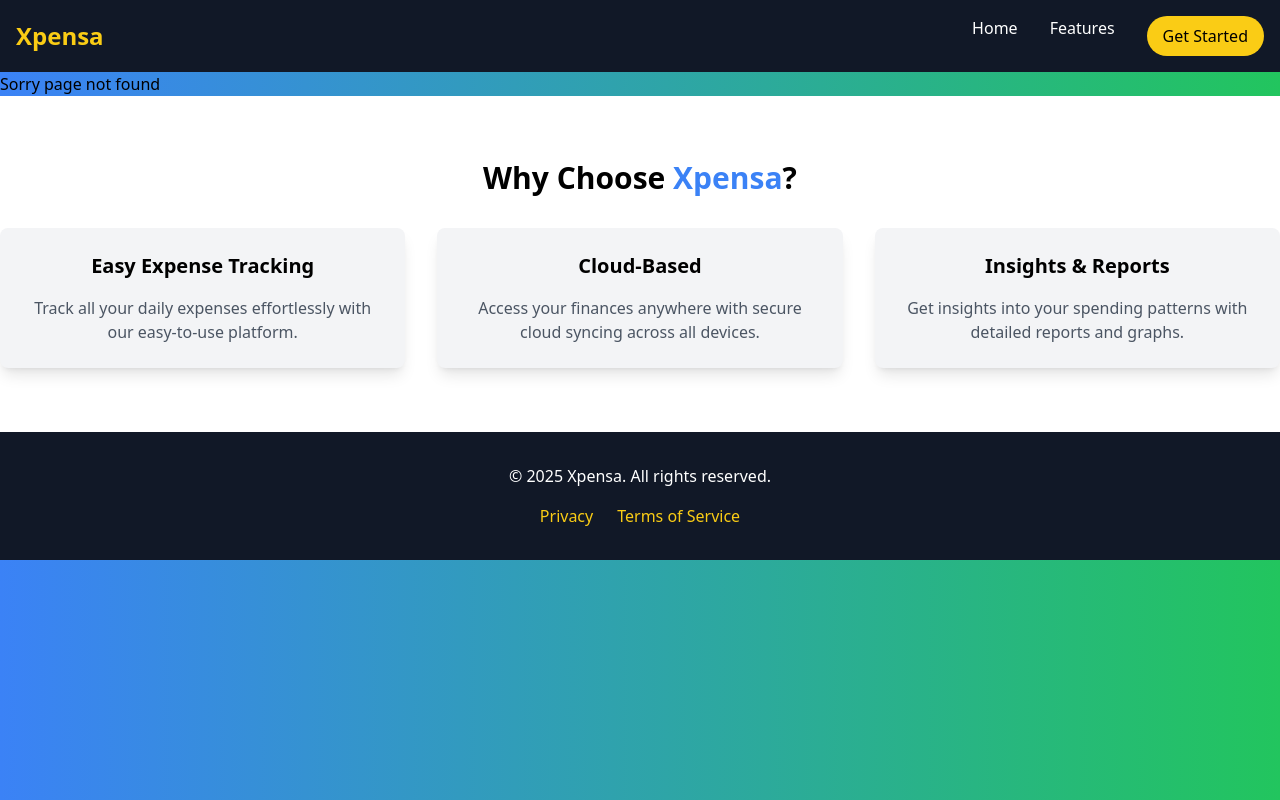
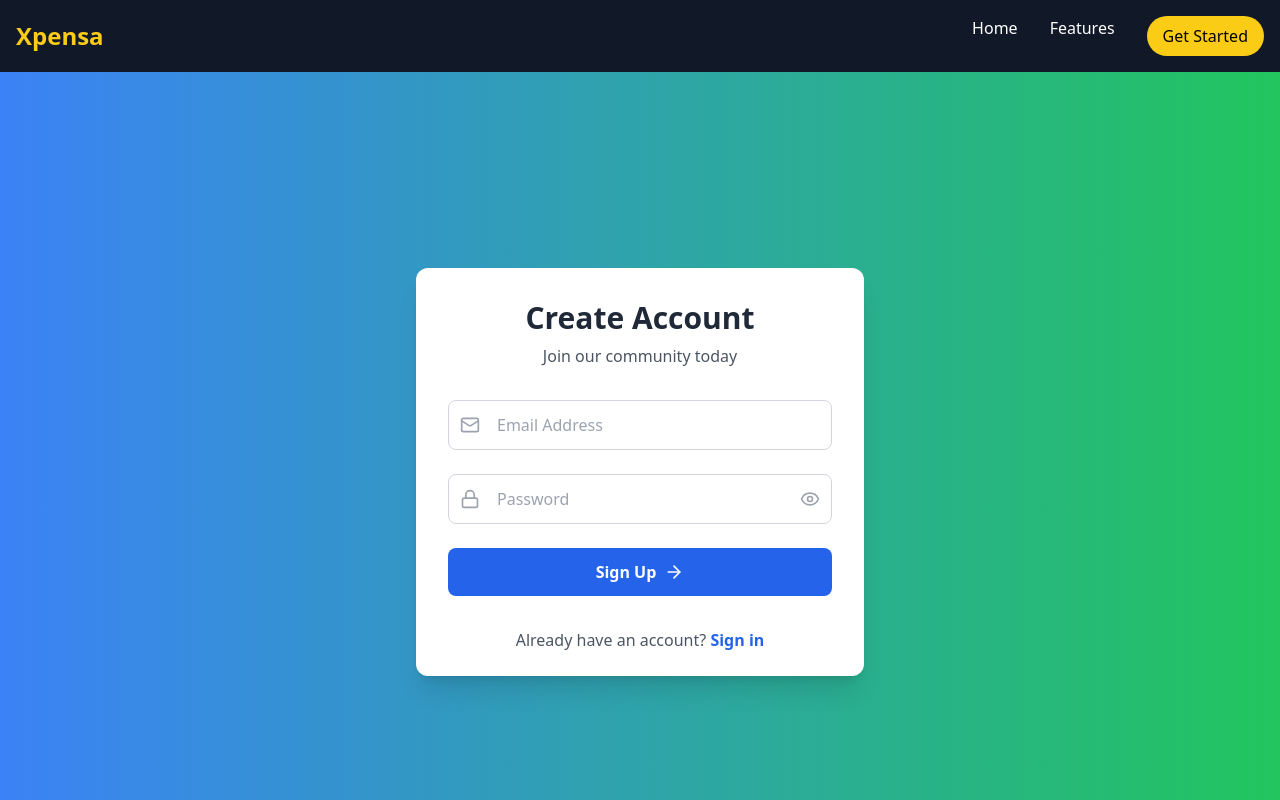
Before and after one commit to rahulyadav6/Expense-Mangement-app, a React (Vite) app in the folder frontend/: page /signin in a window 1280 px wide. Shown: the top 800 px of the page. Built offline with nearby package versions, Linux system fonts and the light colour scheme.

Commit message:
replace anchor link to react router dom link

```diff
--- a/frontend/src/App.jsx
+++ b/frontend/src/App.jsx
@@ -15,7 +15,7 @@ function App() {
           <Route path="/" element={<Layout />}>
           <Route path="/"  element={<Landingpage />} />
           <Route path="/signup" element={<Signuppage />} />
-          <Route path="/login" element={<Loginpage />} />
+          <Route path="/signin" element={<Loginpage />} />
           <Route path="/*" element={<ErrorPage />} />
           </Route>
         </Routes>
--- a/frontend/src/components/Loginpage.jsx
+++ b/frontend/src/components/Loginpage.jsx
@@ -1,9 +1,129 @@
-export function Loginpage(){
-    return(
-        <>
-        <div className="h-screen w-full bg-background">
-            <h1>This is a login page </h1>
+import { useState } from "react";
+import axios from "axios";
+import { Mail, Lock, Eye, EyeOff, ArrowRight, Link } from "lucide-react";
+export function Loginpage() {
+  const [formData, setFormData] = useState({
+    email: "",
+    password: "",
+  });
+  const [showPassword, setShowPassword] = useState(false);
+  const [errors, setErrors] = useState({});
+
+  const validateForm = () => {
+    const newErrors = {};
+    if (!formData.email) {
+      newErrors.email = "Email is required";
+    } else if (!/\S+@\S+\.\S+/.test(formData.email)) {
+      newErrors.email = "Email is invalid";
+    }
+    if (!formData.password) {
+      newErrors.password = "Password is required";
+    } else if (formData.password.length < 6) {
+      newErrors.password = "Password must be at least 6 characters";
+    }
+    return newErrors;
+  };
+
+  const handleSubmit = async (e) => {
+    e.preventDefault();
+    const newErrors = validateForm();
+    if (Object.keys(newErrors).length === 0) {
+      try{
+        await axios.post("http://localhost:3000/api/v1/user/signin",{
+          email: formData.email,
+          password: formData.password
+        } , {
+          headers: {"Content-Type": "application/json"},
+        });
+        alert("Login successful!");
+        <Link to={"/singin"}/>
+        setFormData({ email: "", password: ""});
+      }catch(err){
+        setErrors({ apiError: err.response?.data?.message || "Signup failed!" });
+      }
+    } else {
+      setErrors(newErrors);
+    }
+  };
+
+  const handleChange = (e) => {
+    const { name, value } = e.target;
+    setFormData((prev) => ({
+      ...prev,
+      [name]: value,
+    }));
+    // Clear error when user starts typing
+    if (errors[name]) {
+      setErrors((prev) => ({
+        ...prev,
+        [name]: "",
+      }));
+    }
+  };
+
+  return (
+    <>
+      <div className="min-h-screen  flex items-center justify-center p-4">
+      <div className="max-w-md w-full bg-white rounded-xl shadow-xl overflow-hidden">
+        <div className="px-8 pt-8 pb-6">
+          <h2 className="text-3xl font-bold text-gray-800 text-center mb-2">Create Account</h2>
+          <p className="text-center text-gray-600 mb-8">Join our community today</p>
+
+          <form onSubmit={handleSubmit} className="space-y-6">
+            <div>
+              <div className="relative">
+                <Mail className="absolute left-3 top-1/2 transform -translate-y-1/2 text-gray-400 h-5 w-5" />
+                <input
+                  type="email"
+                  name="email"
+                  placeholder="Email Address"
+                  value={formData.email}
+                  onChange={handleChange}
+                  className={`w-full pl-12 pr-4 py-3 rounded-lg border ${errors.email ? 'border-red-500' : 'border-gray-300'} focus:border-blue-500 focus:ring-2 focus:ring-blue-200 outline-none transition-colors`}
+                />
+              </div>
+              {errors.email && <p className="mt-1 text-sm text-red-500">{errors.email}</p>}
+            </div>
+
+            <div>
+              <div className="relative">
+                <Lock className="absolute left-3 top-1/2 transform -translate-y-1/2 text-gray-400 h-5 w-5" />
+                <input
+                  type={showPassword ? 'text' : 'password'}
+                  name="password"
+                  placeholder="Password"
+                  value={formData.password}
+                  onChange={handleChange}
+                  className={`w-full pl-12 pr-12 py-3 rounded-lg border ${errors.password ? 'border-red-500' : 'border-gray-300'} focus:border-blue-500 focus:ring-2 focus:ring-blue-200 outline-none transition-colors`}
+                />
+                <button
+                  type="button"
+                  onClick={() => setShowPassword(!showPassword)}
+                  className="absolute right-3 top-1/2 transform -translate-y-1/2 text-gray-400 hover:text-gray-600"
+                >
+                  {showPassword ? <EyeOff className="h-5 w-5" /> : <Eye className="h-5 w-5" />}
+                </button>
+              </div>
+              {errors.password && <p className="mt-1 text-sm text-red-500">{errors.password}</p>}
+            </div>
+            <button
+              type="submit"
+              className="w-full bg-blue-600 hover:bg-blue-700 text-white font-semibold py-3 px-4 rounded-lg transition-colors duration-300 flex items-center justify-center gap-2 group"
+            >
+              Sign Up
+              <ArrowRight className="h-5 w-5 group-hover:translate-x-1 transition-transform" />
+            </button>
+          </form>
+
+          <p className="mt-8 text-center text-gray-600">
+            Already have an account?{' '}
+            <a href="#" className="text-blue-600 hover:text-blue-700 font-semibold">
+              Sign in
+            </a>
+          </p>
         </div>
-        </>
-    );
+      </div>
+    </div>
+    </>
+  );
 }
--- a/frontend/src/components/Signuppage.jsx
+++ b/frontend/src/components/Signuppage.jsx
@@ -1,6 +1,8 @@
 import { useState } from "react";
 import axios from "axios";
 import { User, Mail, Lock, Eye, EyeOff, ArrowRight } from "lucide-react";
+import { Link } from "react-router-dom"
+
 export function Signuppage() {
   const [formData, setFormData] = useState({
     name: "",
@@ -43,6 +45,7 @@ export function Signuppage() {
           headers: {"Content-Type": "application/json"},
         });
         alert("Signup successful!");
+        <Link to={"/singin"}/>
         setFormData({ name: "", email: "", password: "", confirmPassword: "" });
       }catch(err){
         setErrors({ apiError: err.response?.data?.message || "Signup failed!" });
@@ -154,9 +157,9 @@ export function Signuppage() {
 
           <p className="mt-8 text-center text-gray-600">
             Already have an account?{' '}
-            <a href="#" className="text-blue-600 hover:text-blue-700 font-semibold">
+            <Link to="/signin" className="text-blue-600 hover:text-blue-700 font-semibold">
               Sign in
-            </a>
+            </Link>
           </p>
         </div>
       </div>
```
